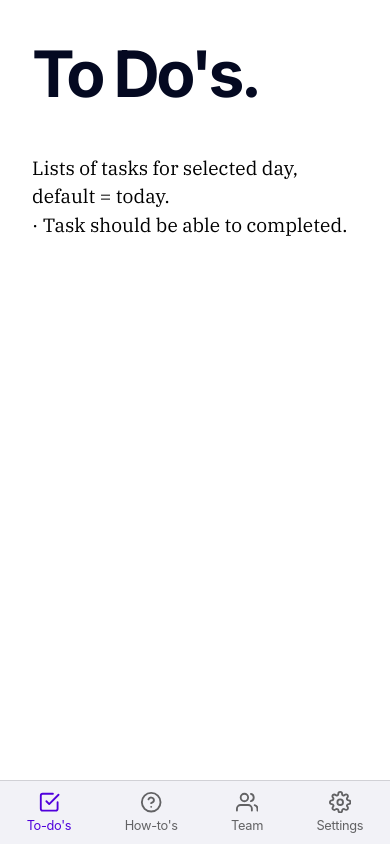
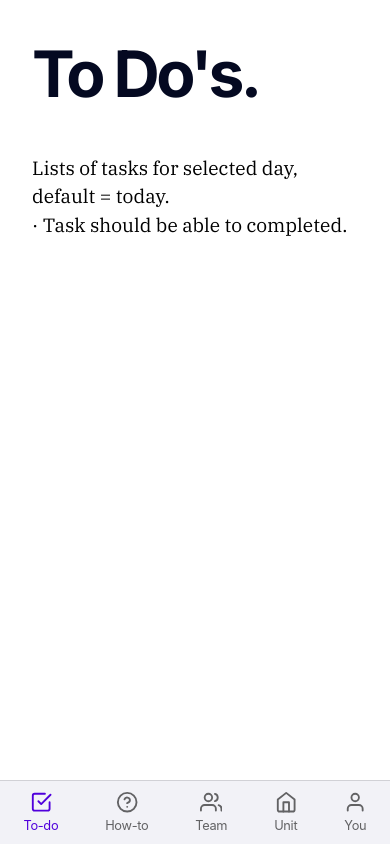
Before and after one commit to evilpaper/monica, a React (Create React App) app: page / in a window 390 px wide. Both pictures are taken after a click on the button "TRY MONICA NOW". Built offline with nearby package versions, Linux system fonts and the light colour scheme.

Commit message:
Add fifth option to mobile nav

```diff
--- a/src/components/Account/index.js
+++ b/src/components/Account/index.js
@@ -4,7 +4,9 @@ export default function Account() {
   return (
     <section>
       <h1>You</h1>
-      <p>Here you will find everything about your account.</p>
+      <p className="general-copy">
+        Here you will find everything about your account.
+      </p>
     </section>
   );
 }
--- a/src/components/Navigation/Navigation.jsx
+++ b/src/components/Navigation/Navigation.jsx
@@ -10,7 +10,8 @@ import {
   FiCheckSquare,
   FiHelpCircle,
   FiUsers,
-  FiSettings,
+  FiHome,
+  FiUser,
 } from "react-icons/fi";
 import Todos from "../Todos";
 import Howtos from "../Howtos";
@@ -51,7 +52,7 @@ function Navigation() {
                 to="/"
               >
                 <FiCheckSquare className="mobile-navigation__item--icon" />
-                <span className="mobile-navigation__item--label">To-do's</span>
+                <span className="mobile-navigation__item--label">To-do</span>
               </NavLink>
             </li>
             <li className="mobile-navigation-list__item">
@@ -62,7 +63,7 @@ function Navigation() {
                 to="/howtos"
               >
                 <FiHelpCircle className="mobile-navigation__item--icon" />
-                <span className="mobile-navigation__item--label">How-to's</span>
+                <span className="mobile-navigation__item--label">How-to</span>
               </NavLink>
             </li>
             <li className="mobile-navigation-list__item">
@@ -83,8 +84,19 @@ function Navigation() {
                 className="mobile-navigation-link"
                 to="/settings"
               >
-                <FiSettings className="mobile-navigation__item--icon" />
-                <span className="mobile-navigation__item--label">Settings</span>
+                <FiHome className="mobile-navigation__item--icon" />
+                <span className="mobile-navigation__item--label">Unit</span>
+              </NavLink>
+            </li>
+            <li className="mobile-navigation-list__item">
+              <NavLink
+                exact={true}
+                activeClassName="is-active"
+                className="mobile-navigation-link"
+                to="/Account"
+              >
+                <FiUser className="mobile-navigation__item--icon" />
+                <span className="mobile-navigation__item--label">You</span>
               </NavLink>
             </li>
           </ul>
@@ -152,9 +164,9 @@ function Navigation() {
                 to="/settings"
               >
                 <div className="navigation__item--icon-container">
-                  <FiSettings className="navigation__item--icon" />
+                  <FiHome className="navigation__item--icon" />
                 </div>
-                Settings
+                Unit
               </NavLink>
             </li>
             <li className="navigation-list__item navigation-list__item--account">
--- a/src/components/Settings/index.js
+++ b/src/components/Settings/index.js
@@ -3,7 +3,7 @@ import React from "react";
 export default function Settings() {
   return (
     <section>
-      <h1>Settings.</h1>
+      <h1>Bussines.</h1>
       <p className="general-copy">List of settings.</p>
       <ul>
         <li>
--- a/src/utilities/reset.css
+++ b/src/utilities/reset.css
@@ -4,6 +4,10 @@
 *::before,
 *::after {
   box-sizing: border-box;
+}
+
+*:focus {
+  outline: none;
 }
 
 body {
```
